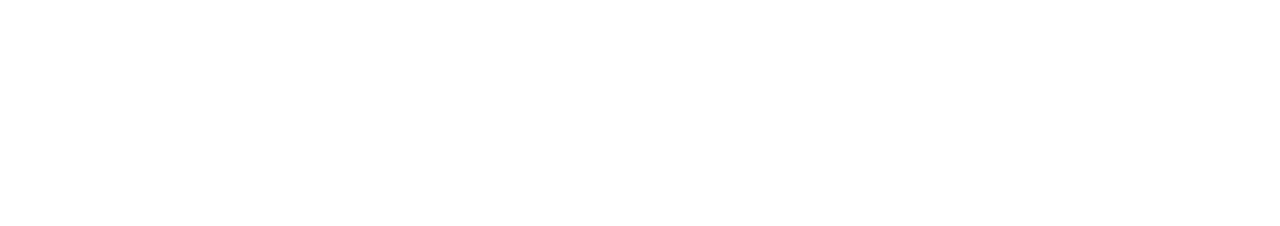
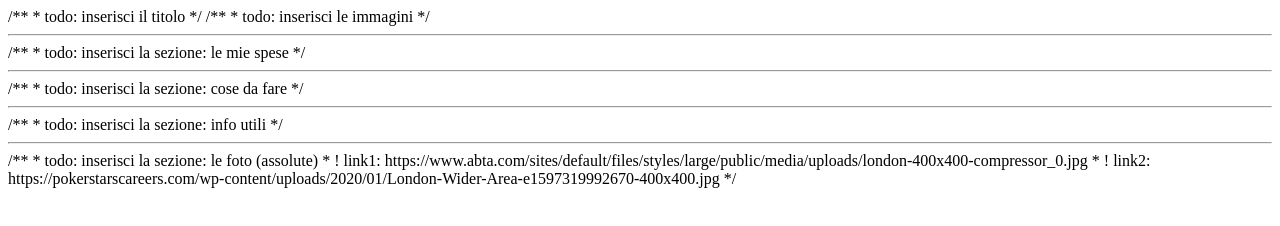
Before and after one commit to binohub/html-london-trip, a plain HTML site: page index.html in a window 1280 px wide. Drawn offline with Linux system fonts and the light colour scheme.

Commit message:
structure

```diff
--- a/index.html
+++ b/index.html
@@ -7,6 +7,42 @@
     <title>Document</title>
 </head>
 <body>
+    /**
+    * todo: inserisci il titolo
+     */
+
+     /**
+    * todo: inserisci le immagini
+     */
+
+     <hr>
+
+     /**
+    * todo: inserisci la sezione: le mie spese
+     */
+
+     <hr>
+
+     /**
+    * todo: inserisci la sezione: cose da fare
+     */
+
+     <hr>
+
+     /**
+    * todo: inserisci la sezione: info utili
+     */
+
+     <hr>
+
+     /**
+     * todo: inserisci la sezione: le foto (assolute)
+     * ! link1: https://www.abta.com/sites/default/files/styles/large/public/media/uploads/london-400x400-compressor_0.jpg
+     * ! link2: https://pokerstarscareers.com/wp-content/uploads/2020/01/London-Wider-Area-e1597319992670-400x400.jpg
+
+      */
+
+
 
 </body>
 </html>
```
